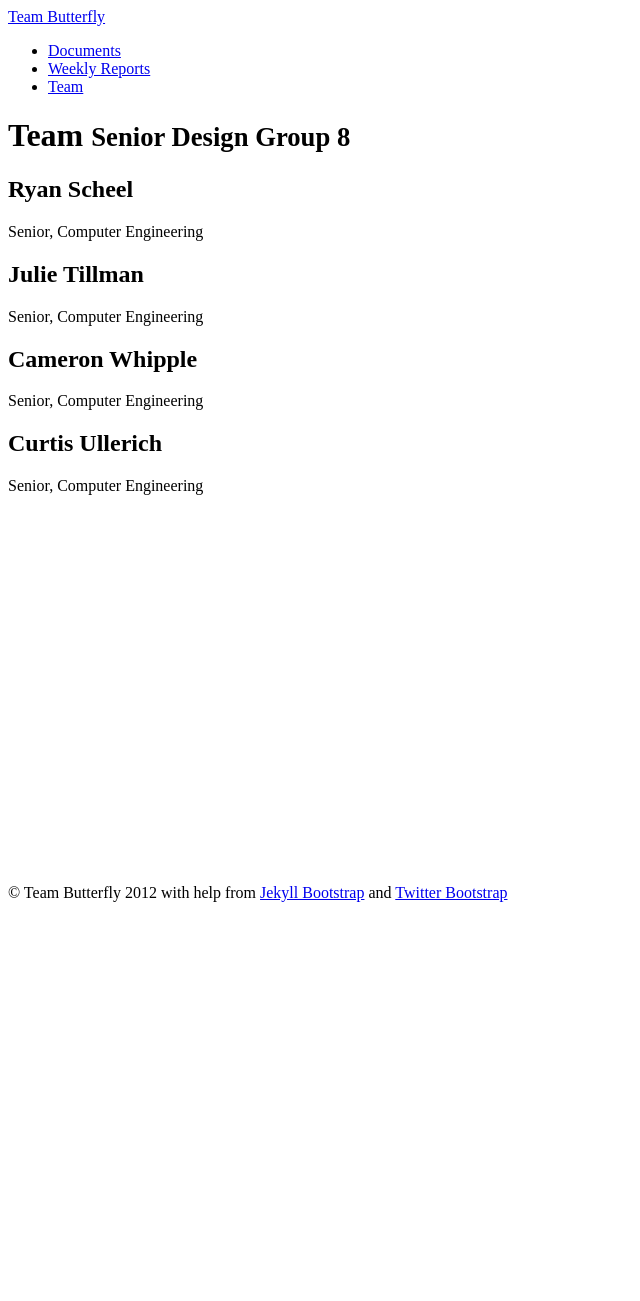
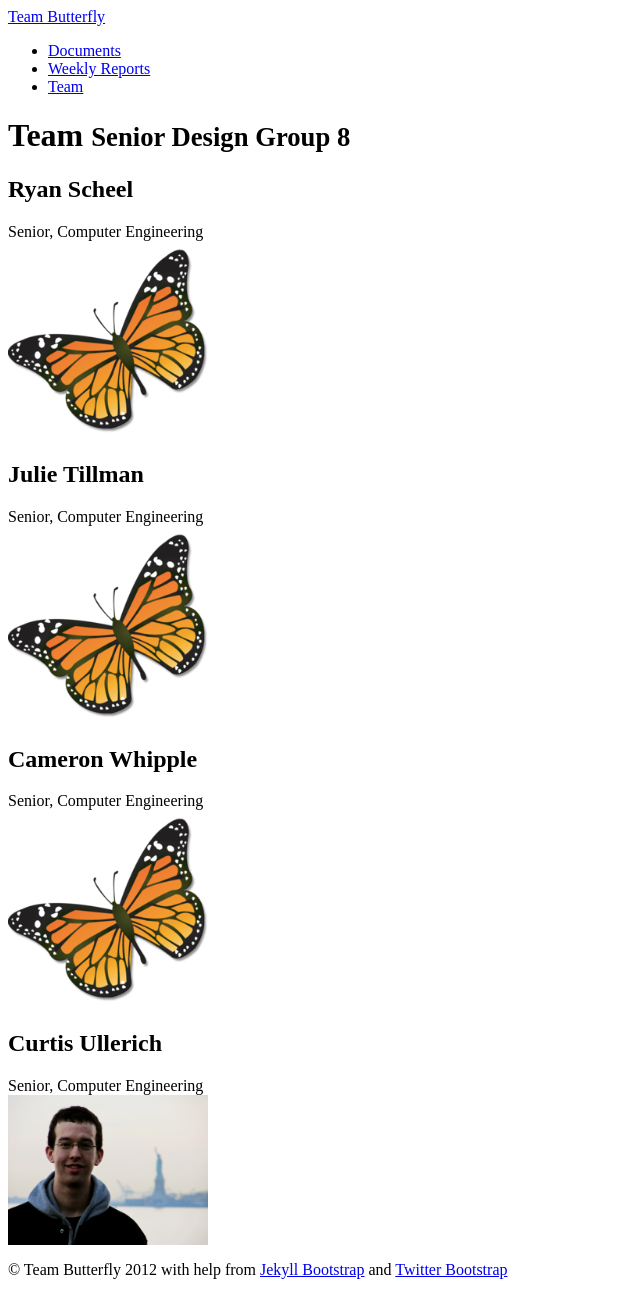
Before and after one commit to curtisullerich/senior-design-website, a Jekyll site: the page built from team.md, in a window 1280 px wide. Shown: the whole page, without its empty margins (0-640 px from the left). Built offline with Jekyll 4.4.1, drawn with Linux system fonts in a browser that asks for light colours; before the commit the page ends 924 px from its top, so only the background shows below that.

Commit message:
added images

```diff
--- a/team.md
+++ b/team.md
@@ -7,19 +7,33 @@ group: navigation
 {% include JB/setup %}
 
 
+<style>
+  img {
+    max-width: 200px;
+    max-height:200px;
+    display:block;
+   /* border: 1px solid black;*/
+  }
+</style>
+
 <div class="row">
   <div class="span6">
     <h2>Ryan Scheel</h2>
       Senior, Computer Engineering
-
+      <img src="img/monarch.png"/>
     <h2>Julie Tillman</h2>
       Senior, Computer Engineering
+      <img src="img/monarch.png"/>
   </div>
   <div class="span6">
     <h2>Cameron Whipple</h2>
       Senior, Computer Engineering
+      <img src="img/monarch.png"/>
 
     <h2>Curtis Ullerich</h2>
       Senior, Computer Engineering
+      <div style="display:block min-height:200px; min-width:200px;">
+        <img src="img/curtis.jpg"/>
+      </div>
   </div>
 </div>
```
Also changed, not shown: img/curtis.jpg (added), img/monarch.png (added).
